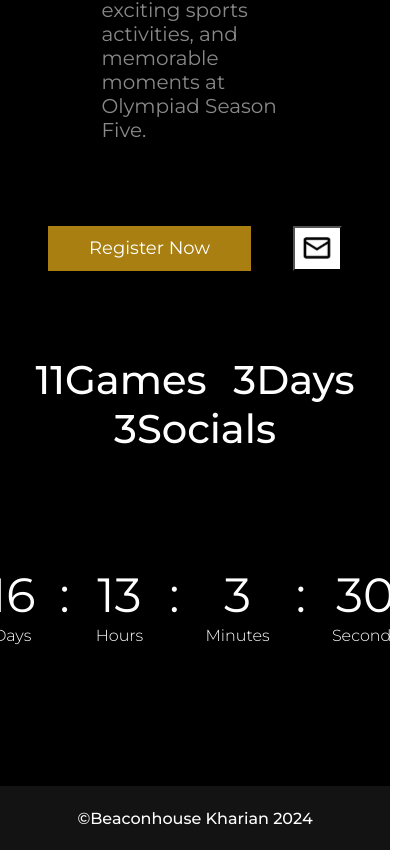
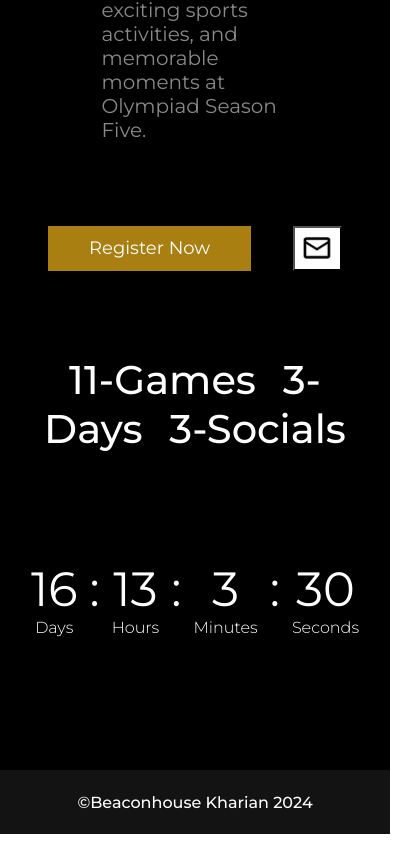
Before and after one commit to huzefazaheer/bcpolympiad, a React app: page / in a window 390 px wide. Shown: the part 1215-2065 px from the top of the page, 413 px wide, since content can reach past the window. Built offline with nearby package versions, Linux system fonts and the light colour scheme.

Commit message:
updated clock so that it doesnt change width

```diff
--- a/src/react/pages/home/home.css
+++ b/src/react/pages/home/home.css
@@ -99,6 +99,13 @@ h2{
 		font-size: 24px;
 	}
 
+	.t{
+		width: auto !important;
+	}
+}
+
+.t{
+	width: 160px;
 }
 
 .location-sec h3{
@@ -115,18 +122,19 @@ ul#clock li{
 	display: flex;
 	flex-direction: column;
 	align-items: center;
-	padding: 12px;
+	padding: 6px;
 }
 
 ul#clock p{
 	font-size: 128px;
 	color: white;
+	text-align: center;
 }
 
 ul#clock h4{
 	font-size: 32px;
 	color: white;
-	padding: 2px;
+	/* padding: 2px; */
 }
 
 .location-sec {
--- a/src/react/pages/home/home.js
+++ b/src/react/pages/home/home.js
@@ -90,31 +90,31 @@ function Time() {
 		<>
 			<div id="location" class="location-sec">
 				<h3 className='montserrat medium detailtxt'>
-					11Games    3Days    3Socials
+					11-Games    3-Days    3-Socials
 				</h3>
 				<ul id="clock" className='montserrat regular'><li>
-					<p>{timeLeft.days}</p>
+					<p className='t'>{timeLeft.days}</p>
 					<h4>Days</h4>
 				</li>
 				<li>
 					<p>:</p>
 				</li>
 				<li>
-					<p>{timeLeft.hours}</p>
+					<p className='t'>{timeLeft.hours}</p>
 					<h4>Hours</h4>
 				</li>
 				<li>
 					<p>:</p>
 				</li>
 				<li>
-					<p>{timeLeft.minutes}</p>
+					<p className='t'>{timeLeft.minutes}</p>
 					<h4>Minutes</h4>
 				</li>
 				<li>
 					<p>:</p>
 				</li>
 				<li>
-					<p>{timeLeft.seconds}</p>
+					<p className='t'>{timeLeft.seconds}</p>
 					<h4>Seconds</h4>
 				</li></ul>
 			</div>
--- a/src/react/pages/register/register.css
+++ b/src/react/pages/register/register.css
@@ -153,7 +153,7 @@ h5 {
 
 	.formcontainer {
 		padding-top: 2vh;
-		margin: 0 2rem;
+		margin: 0;
 	}
 
 	button.register {
@@ -222,6 +222,10 @@ h5 {
 		width: 80vw;
 	}
 
+	.react-select__control {
+		width: 80vw;
+	}
+
 	.react-select__value-container {
 		font-size: 1rem;
 		height: max(fit-content, 80vw);
@@ -233,6 +237,10 @@ h5 {
 
 	tbody{
 		margin-left: 0 !important;
+	}
+
+	.subtitle.register{
+		font-size: 20px !important;
 	}
 }
 /* Css for react select */
```
Also changed, not shown: 1 other file (tests, documents, lock files or other folders).
